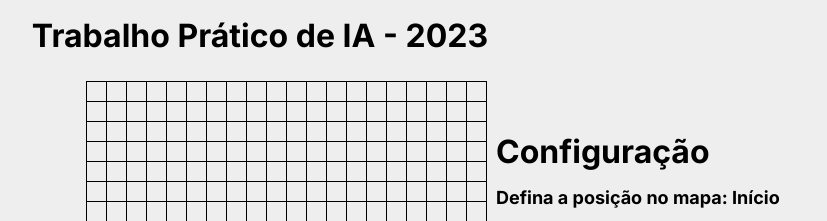
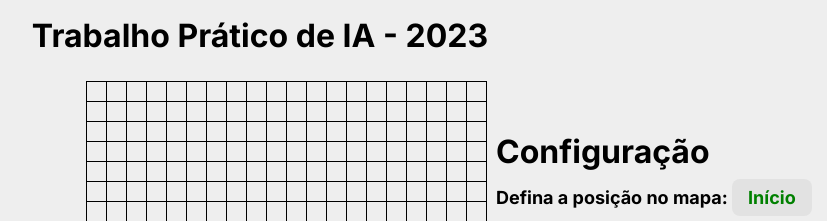
Before and after one commit to Filemon-Pereira/Projeto, a plain HTML site: page index.html in a window 1280 px wide. Shown: the top 221 px of the page, without its empty margins (380-1207 px from the left). Drawn offline with Linux system fonts and the light colour scheme.

Commit message:
Update style.css

```diff
--- a/style.css
+++ b/style.css
@@ -107,7 +107,7 @@ h1, div {
   font-size: 18px;
 }
 
-.opcaoactions_wrapper {
+.opcao {
   font-weight: 700;
   color: green;
   background-color: #e2e2e2;
```
Lines whose indentation alone changed are shown as unchanged.
